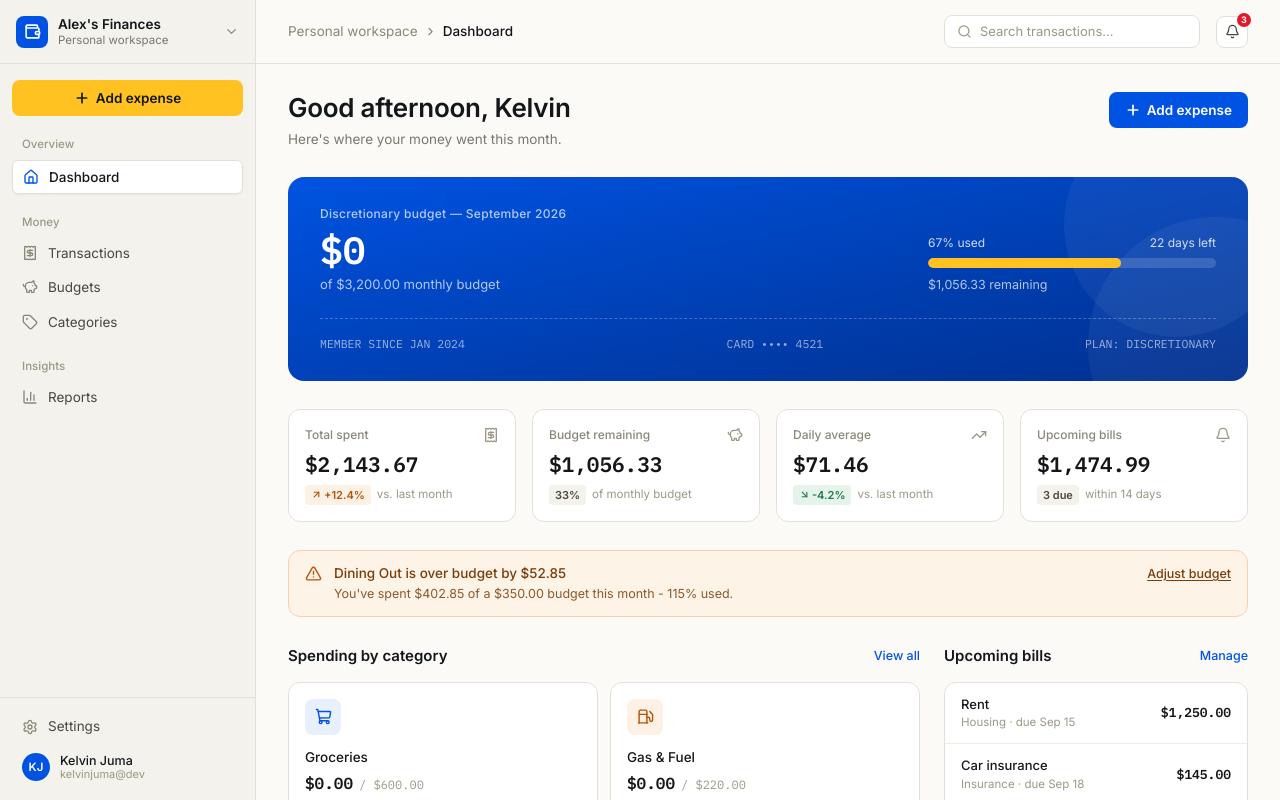
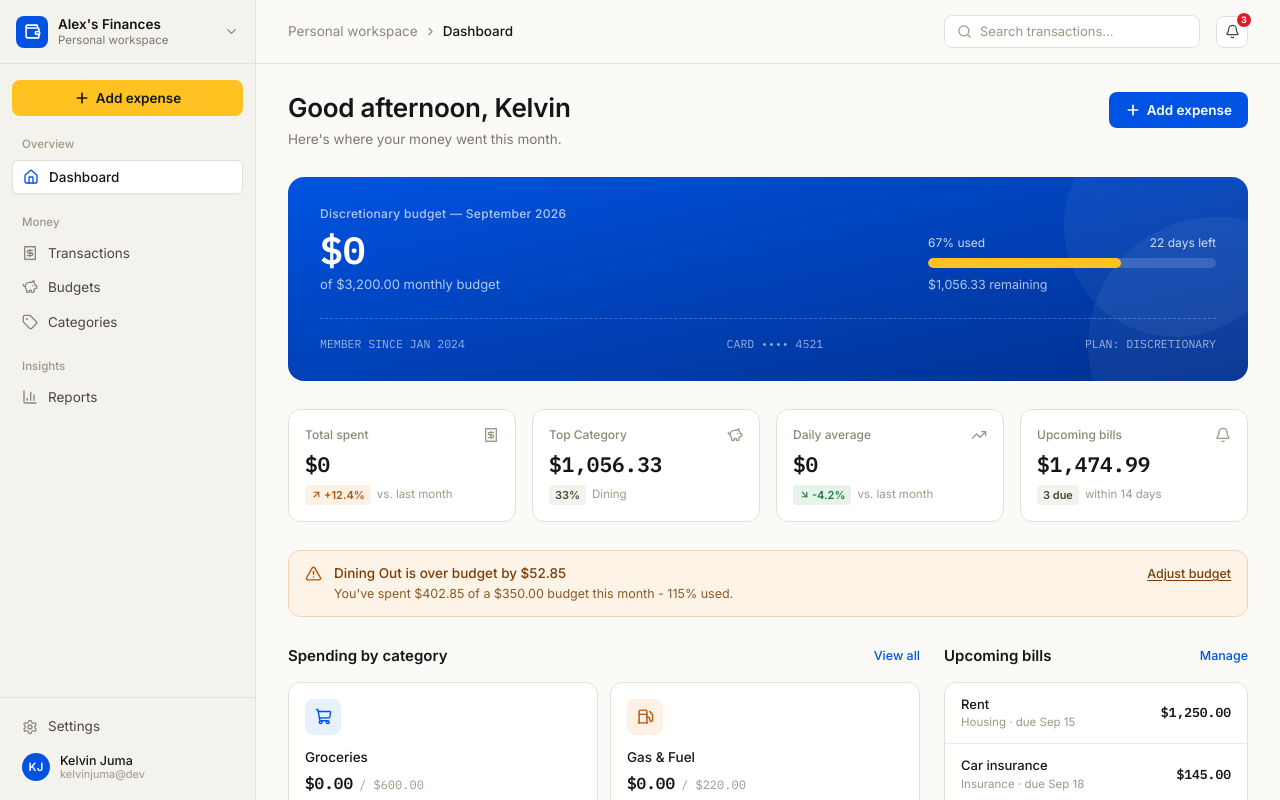
Before and after one commit to talesofcarter/build-100, a React (Vite) app in the folder 03.expense-tracker/: page / in a window 1280 px wide. Built offline with nearby package versions, Linux system fonts and the light colour scheme.

Commit message:
feat: pass total expenses to StatcardSection and update StatCard values to reflect calculated totals

```diff
--- a/03.expense-tracker/src/App.tsx
+++ b/03.expense-tracker/src/App.tsx
@@ -101,7 +101,7 @@ function App(): React.JSX.Element {
         <main className="px-5 md:px-8 py-7 space-y-7 max-w-295 w-full">
           <PageHeading onOpen={setOpenModal} />
           <MembershipCardHero totals={calculateTotalExpenses} />
-          <StatcardSection />
+          <StatcardSection totals={calculateTotalExpenses} />
           <AlertBanner />
           <CategorySection getTotalsByCategory={calculateTotalsCategory} />
           <RecentTransactions
--- a/03.expense-tracker/src/components/RecentTransactions.tsx
+++ b/03.expense-tracker/src/components/RecentTransactions.tsx
@@ -18,7 +18,9 @@ const labels = [
 const RecentTransactions = ({
   expenses,
   totals,
-}: RecentTransactionsProps): React.JSX.Element => {
+}: RecentTransactionsProps): React.JSX.Element | null => {
+  if (expenses.length === 0) return null;
+
   const expenseTotals = Math.round(totals() * 100) / 100;
   return (
     <div>
--- a/03.expense-tracker/src/components/StatCard.tsx
+++ b/03.expense-tracker/src/components/StatCard.tsx
@@ -44,7 +44,7 @@ const StatCard = ({
         <span className="text-[#9C9885]">{icon}</span>
       </div>
       <p className="text-[21px] font-mono font-semibold leading-none">
-        {value}
+        ${value}
       </p>
       <div className="flex items-center gap-1.5 mt-2.5">
         <span
--- a/03.expense-tracker/src/components/StatcardSection.tsx
+++ b/03.expense-tracker/src/components/StatcardSection.tsx
@@ -2,28 +2,33 @@ import React from "react";
 import StatCard from "./StatCard";
 import { Receipt, PiggyBank, TrendingUp, Bell } from "lucide-react";
 
-const StatcardSection = (): React.JSX.Element => {
+interface StatsProps {
+  totals: () => number;
+}
+
+const StatcardSection = ({ totals }: StatsProps): React.JSX.Element => {
+  const expensesTotals = Math.round(totals() * 100) / 100;
   return (
     <div className="grid grid-cols-2 lg:grid-cols-4 gap-4">
       <StatCard
         label="Total spent"
-        value="$2,143.67"
+        value={expensesTotals.toString()}
         delta="+12.4%"
         deltaTone="down"
         caption="vs. last month"
         icon={<Receipt size={16} />}
       />
       <StatCard
-        label="Budget remaining"
-        value="$1,056.33"
+        label="Top Category"
+        value="1,056.33"
         delta="33%"
         deltaTone="neutral"
-        caption="of monthly budget"
+        caption="Dining"
         icon={<PiggyBank size={16} />}
       />
       <StatCard
         label="Daily average"
-        value="$71.46"
+        value={(expensesTotals / 30).toString()}
         delta="-4.2%"
         deltaTone="up"
         caption="vs. last month"
@@ -31,7 +36,7 @@ const StatcardSection = (): React.JSX.Element => {
       />
       <StatCard
         label="Upcoming bills"
-        value="$1,474.99"
+        value="1,474.99"
         delta="3 due"
         deltaTone="neutral"
         caption="within 14 days"
```
